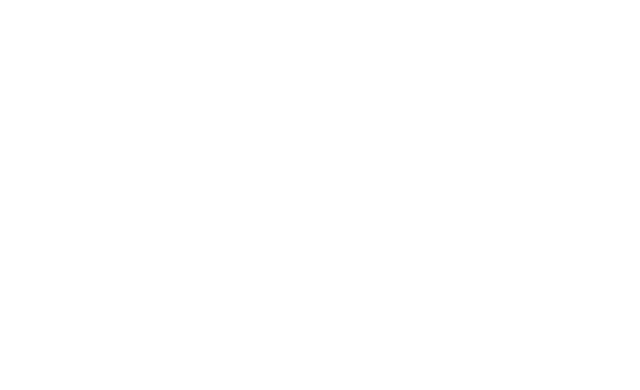
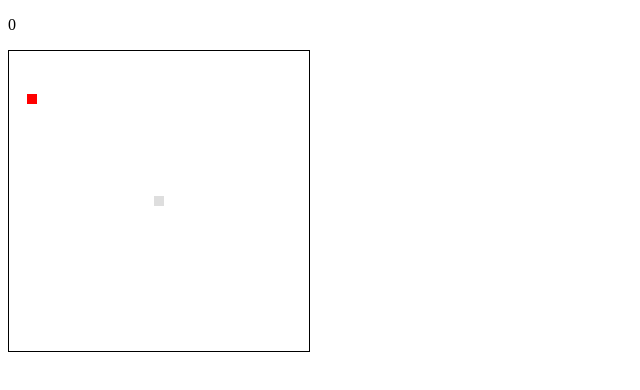
Before and after one commit to Lexa74/practic-canvas, a plain HTML site: page index.html in a window 1280 px wide. Shown: the whole page, without its empty margins (0-640 px from the left). Drawn offline with Linux system fonts and the light colour scheme.

Commit message:
snake animation

```diff
--- a/index.html
+++ b/index.html
@@ -3,8 +3,11 @@
 <head>
     <meta charset="UTF-8">
     <title>Title</title>
+    <link rel="stylesheet" href="./style.css">
 </head>
 <body>
-
+    <p id="score">0</p>
+    <canvas id="canvas" width="300" height="300"></canvas>
 </body>
+<script src="./script.js"></script>
 </html>
--- /dev/null
+++ b/script.js
@@ -0,0 +1,124 @@
+const canvas = document.getElementById('canvas')
+const scoreHtml = document.getElementById('score')
+const ctx = canvas.getContext('2d')
+
+let isPause = false
+let direction;
+
+const canW = 300;
+const canH = 300;
+
+
+let stepX = 0;
+let stepY = 0;
+
+const speed = 3.6;
+
+
+let score = 0;
+
+
+function getRandomNumber(min, max) {
+    return Math.floor(Math.random() * (max - min) + min)
+}
+
+const eat = {
+    width: 10,
+    height: 10,
+    x: 0,
+    y: 0,
+    draw: function () {
+        this.x = getRandomNumber(0, canW - this.width)
+        this.y = getRandomNumber(0, canH - this.height)
+
+        ctx.fillStyle = 'red'
+        ctx.fillRect(this.x, this.y, this.width, this.height)
+    },
+    clear: function () {
+        ctx.clearRect(this.x, this.y, this.width, this.height)
+    }
+}
+
+const snake = {
+    width: 10,
+    height: 10,
+    x: 0,
+    y: 0,
+    center: function () {
+        this.x = canW  / 2 - this.height / 2;
+        this.y = canH  / 2 - this.width / 2;
+    },
+    draw: function () {
+        ctx.clearRect(this.x, this.y, this.width, this.height)
+        ctx.fillStyle = '#dedede';
+        ctx.fillRect(this.x += stepX, this.y += stepY, this.width, this.height)
+
+        if(this.x > canW) {
+            ctx.clearRect(this.x, this.y, this.width, this.height)
+            this.x = -this.width
+        }
+        if(this.x < -this.width) {
+            ctx.clearRect(this.x, this.y, this.width, this.height)
+            this.x = canW
+        }
+        if(this.y > canH) {
+            ctx.clearRect(this.x,this.y, this.width, this.height)
+            this.y = -this.height
+        }
+        if(this.y < -this.height) {
+            ctx.clearRect(this.x,this.y, this.width, this.height)
+            this.y = canH
+        }
+
+        const endRectX = this.x + this.width;
+        const endEatX = eat.x + eat.width;
+        const endRectY = this.y + this.height
+        const endEatY = eat.y + eat.height
+
+        if((endEatX >= this.x && endRectX >= eat.x) && (endEatY >= this.y && endRectY >= eat.y)) {
+            console.log('Съел')
+            score++
+            scoreHtml.innerHTML = score.toString()
+            eat.clear()
+            eat.draw()
+        }
+    }
+}
+
+function draw() {
+    if(isPause) return;
+
+    snake.draw()
+    window.requestAnimationFrame(draw)
+}
+
+document.addEventListener('keydown', (e) => {
+    if(e.key === 'ArrowRight') {
+        if(direction === 'ArrowLeft') return
+        stepX = 0.4 + speed
+        stepY = 0
+    }
+    if(e.key === 'ArrowLeft') {
+        if(direction === 'ArrowRight') return
+        stepX = -speed - 0.4
+        stepY = 0
+    }
+    if(e.key === 'ArrowDown') {
+        if(direction === 'ArrowUp') return
+        stepY = 0.4 + speed
+        stepX = 0
+    }
+    if(e.key === 'ArrowUp') {
+        if(direction === 'ArrowDown') return
+        stepY = -speed - 0.4
+        stepX = 0
+    }
+    if(e.key === ' ') {
+        isPause = !isPause
+        draw()
+    }
+    direction = e.key
+})
+snake.center()
+eat.draw()
+window.requestAnimationFrame(draw)
--- /dev/null
+++ b/style.css
@@ -0,0 +1,3 @@
+canvas {
+    border: 1px solid black;
+}
```
